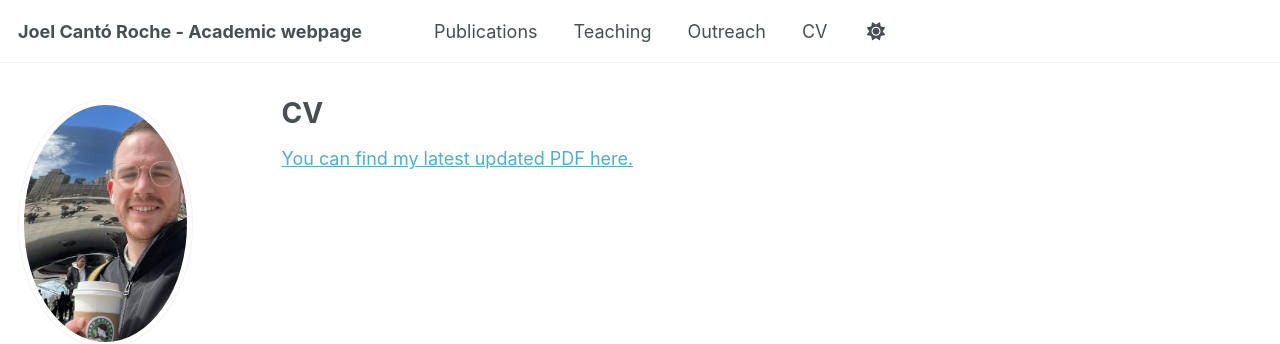
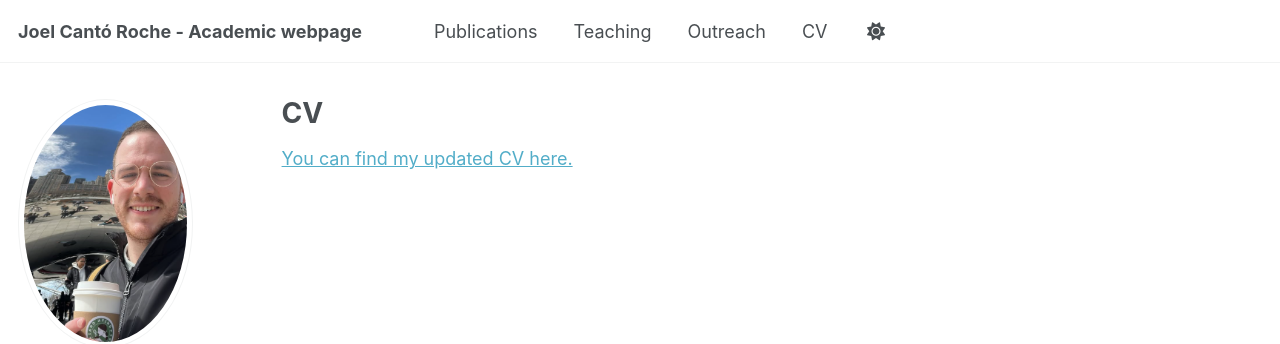
Before and after one commit to jcantoroc/jcantoroc.github.io, a Jekyll site: the page built from _pages/cv.md, in a window 1280 px wide. Shown: the top 344 px of the page. Built offline with Jekyll 4.4.1, drawn with Linux system fonts in a browser that asks for light colours; some web fonts are replaced.

Commit message:
Update cv.md

```diff
--- a/_pages/cv.md
+++ b/_pages/cv.md
@@ -7,4 +7,4 @@ redirect_from:
   - /resume
 ---
 
-[You can find my latest updated PDF here.](https://github.com/user-attachments/files/20265736/RESUME_CANTOROCHE_UPDATED_FINAL.pdf)
+[You can find my updated CV here.](https://github.com/user-attachments/files/20265780/RESUME_CANTOROCHE_UPDATED_FINAL.pdf)
```
